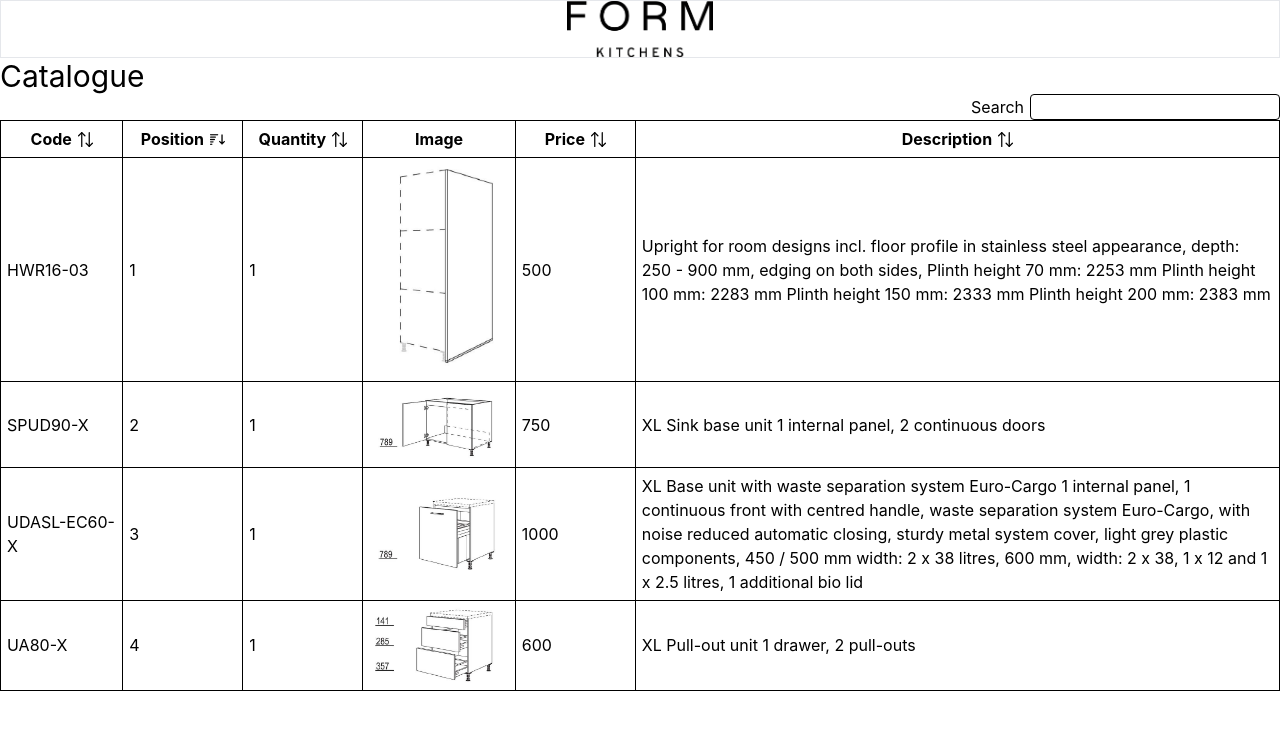
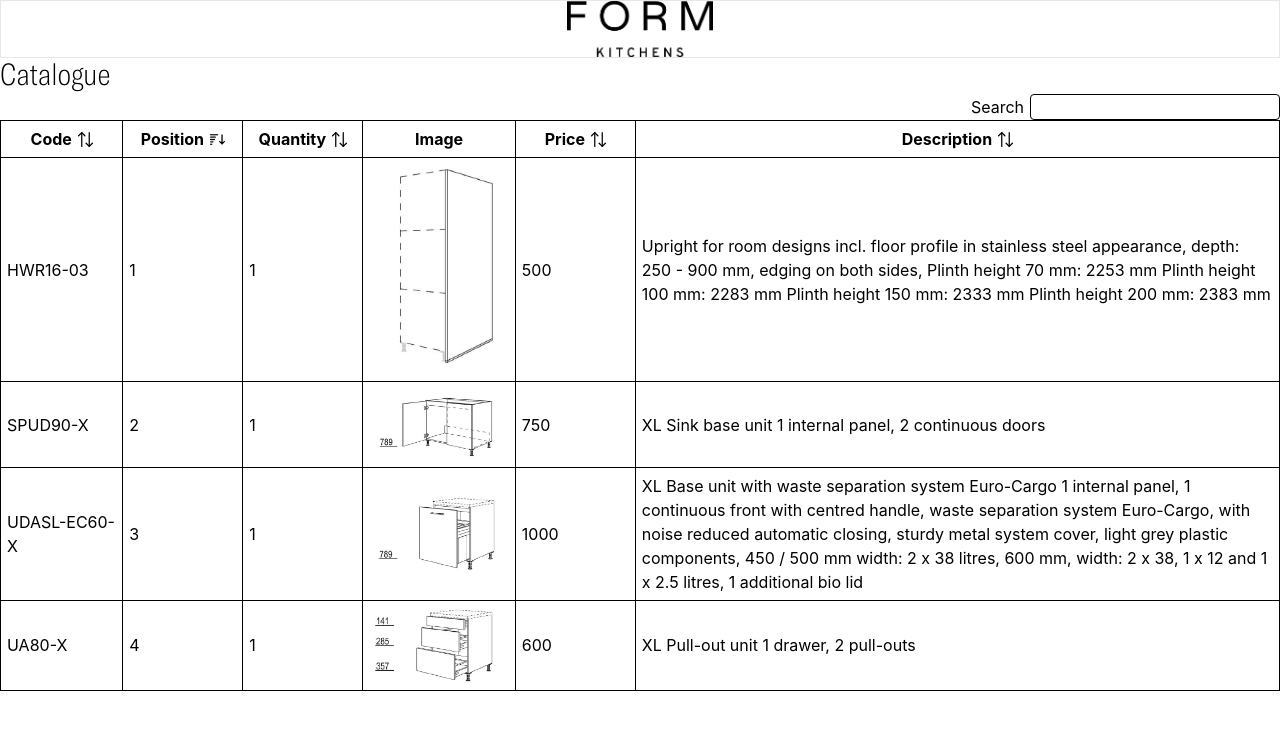
Before and after one commit to RodrigoI95/products-table, a React (Create React App) app: page / in a window 1280 px wide. Shown: the top 730 px of the page. Built offline with nearby package versions, Linux system fonts and the light colour scheme.

Commit message:
Imported GT America fonts

```diff
--- a/src/index.css
+++ b/src/index.css
@@ -1,6 +1,29 @@
 @tailwind base;
 @tailwind components;
 @tailwind utilities;
+
+@layer base {
+  @font-face {
+    font-family: "GTAmerica";
+    src: url("./assets/fonts/GT-America/GT-America-Condensed-Thin-Trial.woff2");
+    src: url("./assets/fonts/GT-America/GT-America-Condensed-Thin-Trial.woff2")
+      format("truetype");
+    font-display: swap;
+  }
+  @font-face {
+    font-family: "GTAmericaLight";
+    src: url("./assets/fonts/GT-America/GT-America-Standard-Light-Trial.woff2");
+    src: url("./assets/fonts/GT-America/GT-America-Standard-Light-Trial.woff2")
+      format("truetype");
+    font-display: swap;
+  }
+  body{
+    @apply font-body;
+  }
+  h1,h2,h2{
+    @apply font-heading;
+  }
+}
 
 body {
   margin: 0;
--- a/tailwind.config.js
+++ b/tailwind.config.js
@@ -2,7 +2,12 @@
 module.exports = {
   content: ["./src/**/*.{js,jsx,ts,tsx}"],
   theme: {
-    extend: {},
+    extend: {
+      fontFamily: {
+        heading: ["GTAmerica"],
+        body: ["GTAmericaLight"],
+      },
+    },
   },
   plugins: [],
 };
```
Also changed, not shown: src/assets/fonts/GT-America/GT-America-Condensed-Thin-Trial.woff2 (added), src/assets/fonts/GT-America/GT-America-Standard-Light-Trial.woff2 (added).
